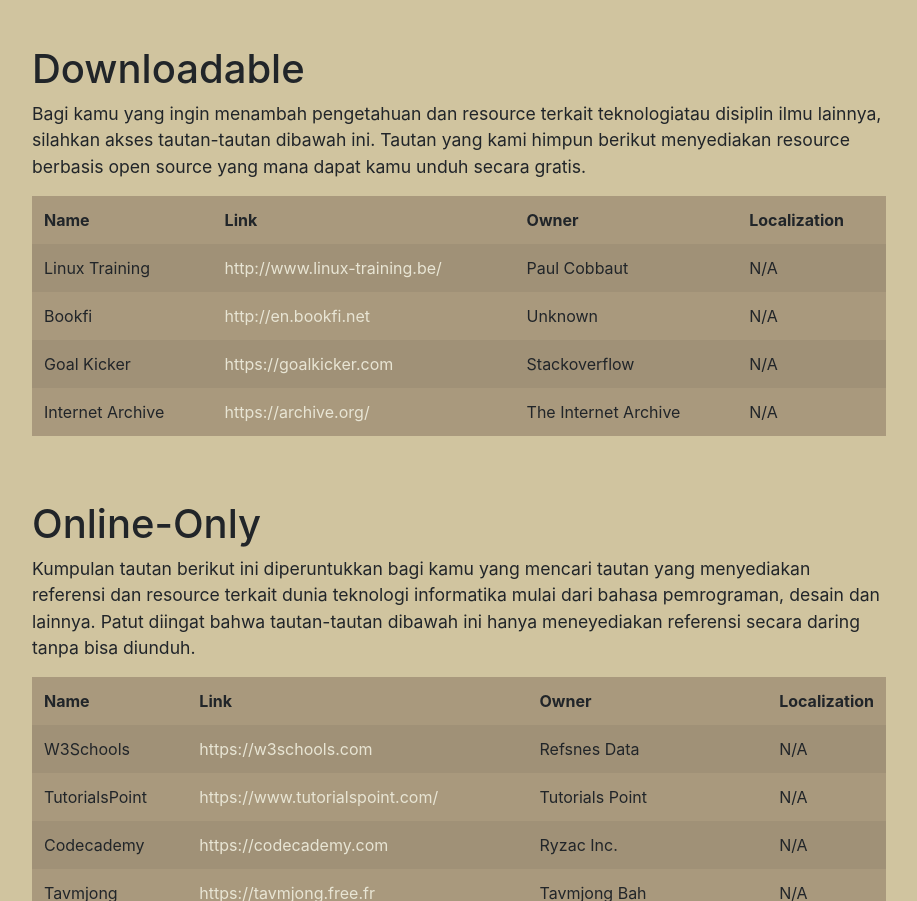
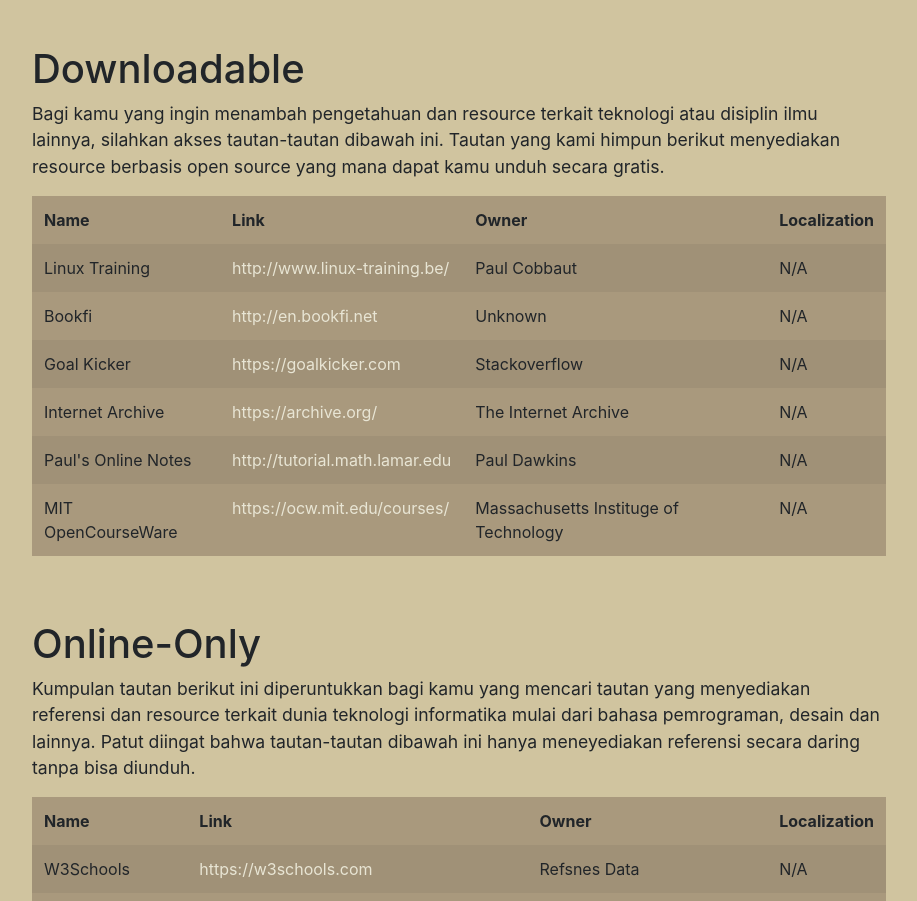
Before and after one commit to handbookEOF/nazhifa, a plain HTML site: page sources/index.html in a window 1280 px wide. Shown: the part 828-1729 px from the top of the page, without its empty margins (181-1098 px from the left). Drawn offline with nearby package versions, Linux system fonts and the light colour scheme.

Commit message:
Add MITOpenCourseWare and Paul's Note

```diff
--- a/assets/js/linkSource.js
+++ b/assets/js/linkSource.js
@@ -29,12 +29,14 @@ function islamDB(){
 function dwnDB(){
 	idtab = "downloadable";
     hdr = "Downloadable";
-    para = "Bagi kamu yang ingin menambah pengetahuan dan resource terkait teknologiatau disiplin ilmu lainnya, silahkan akses tautan-tautan dibawah ini. Tautan yang kami himpun berikut menyediakan resource berbasis open source yang mana dapat kamu unduh secara gratis.";
+    para = "Bagi kamu yang ingin menambah pengetahuan dan resource terkait teknologi atau disiplin ilmu lainnya, silahkan akses tautan-tautan dibawah ini. Tautan yang kami himpun berikut menyediakan resource berbasis open source yang mana dapat kamu unduh secara gratis.";
 	arrDB = [
 		['Linux Training', 'http://www.linux-training.be/', 'Paul Cobbaut', na],
 		['Bookfi', 'http://en.bookfi.net', 'Unknown', na],
 		['Goal Kicker', 'https://goalkicker.com', 'Stackoverflow', na],
 		['Internet Archive', 'https://archive.org/', 'The Internet Archive', na],
+		['Paul\'s Online Notes', 'http://tutorial.math.lamar.edu', 'Paul Dawkins', na],
+		['MIT OpenCourseWare', 'https://ocw.mit.edu/courses/', 'Massachusetts Instituge of Technology', na],
 	];
 
 	showTable(arrDB, idtab, para, hdr);
--- a/feed.xml
+++ b/feed.xml
@@ -1,4 +1,4 @@
-<?xml version="1.0" encoding="utf-8"?><feed xmlns="http://www.w3.org/2005/Atom" ><generator uri="https://jekyllrb.com/" version="3.8.4">Jekyll</generator><link href="/feed.xml" rel="self" type="application/atom+xml" /><link href="/" rel="alternate" type="text/html" /><updated>2018-12-17T21:02:47+07:00</updated><id>/feed.xml</id><title type="html">Your awesome title</title><subtitle>Write an awesome description for your new site here. You can edit this line in _config.yml. It will appear in your document head meta (for Google search results) and in your feed.xml site description.</subtitle><entry><title type="html">Ada apa sih!</title><link href="/jekyll/update/2018/11/05/ada-apa-sih.html" rel="alternate" type="text/html" title="Ada apa sih!" /><published>2018-11-05T06:38:59+07:00</published><updated>2018-11-05T06:38:59+07:00</updated><id>/jekyll/update/2018/11/05/ada-apa-sih</id><content type="html" xml:base="/jekyll/update/2018/11/05/ada-apa-sih.html">&lt;p&gt;You’ll find this post in your &lt;code class=&quot;highlighter-rouge&quot;&gt;_posts&lt;/code&gt; directory. Go ahead and edit it and re-build the site to see your changes. You can rebuild the site in many different ways, but the most common way is to run &lt;code class=&quot;highlighter-rouge&quot;&gt;jekyll serve&lt;/code&gt;, which launches a web server and auto-regenerates your site when a file is updated.&lt;/p&gt;
+<?xml version="1.0" encoding="utf-8"?><feed xmlns="http://www.w3.org/2005/Atom" ><generator uri="https://jekyllrb.com/" version="3.8.4">Jekyll</generator><link href="/feed.xml" rel="self" type="application/atom+xml" /><link href="/" rel="alternate" type="text/html" /><updated>2018-12-19T06:58:26+07:00</updated><id>/feed.xml</id><title type="html">Your awesome title</title><subtitle>Write an awesome description for your new site here. You can edit this line in _config.yml. It will appear in your document head meta (for Google search results) and in your feed.xml site description.</subtitle><entry><title type="html">Ada apa sih!</title><link href="/jekyll/update/2018/11/05/ada-apa-sih.html" rel="alternate" type="text/html" title="Ada apa sih!" /><published>2018-11-05T06:38:59+07:00</published><updated>2018-11-05T06:38:59+07:00</updated><id>/jekyll/update/2018/11/05/ada-apa-sih</id><content type="html" xml:base="/jekyll/update/2018/11/05/ada-apa-sih.html">&lt;p&gt;You’ll find this post in your &lt;code class=&quot;highlighter-rouge&quot;&gt;_posts&lt;/code&gt; directory. Go ahead and edit it and re-build the site to see your changes. You can rebuild the site in many different ways, but the most common way is to run &lt;code class=&quot;highlighter-rouge&quot;&gt;jekyll serve&lt;/code&gt;, which launches a web server and auto-regenerates your site when a file is updated.&lt;/p&gt;
 
 &lt;p&gt;To add new posts, simply add a file in the &lt;code class=&quot;highlighter-rouge&quot;&gt;_posts&lt;/code&gt; directory that follows the convention &lt;code class=&quot;highlighter-rouge&quot;&gt;YYYY-MM-DD-name-of-post.ext&lt;/code&gt; and includes the necessary front matter. Take a look at the source for this post to get an idea about how it works.&lt;/p&gt;
 
```
Also changed, not shown: lessons/islam-101.html (+3 -3 lines).
